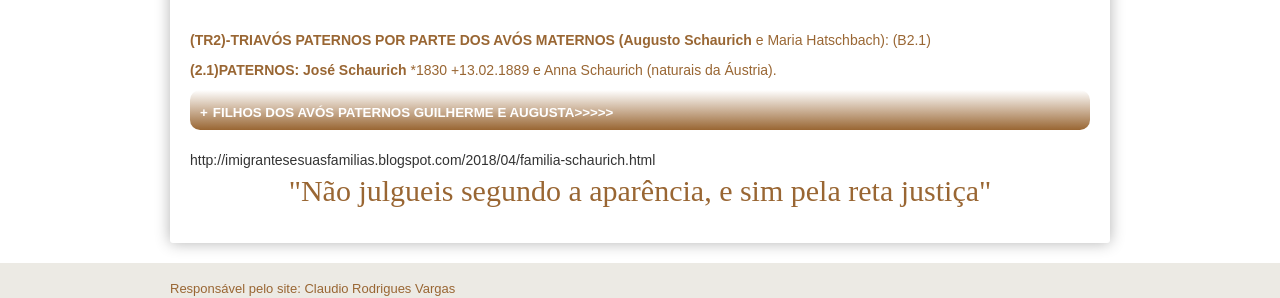
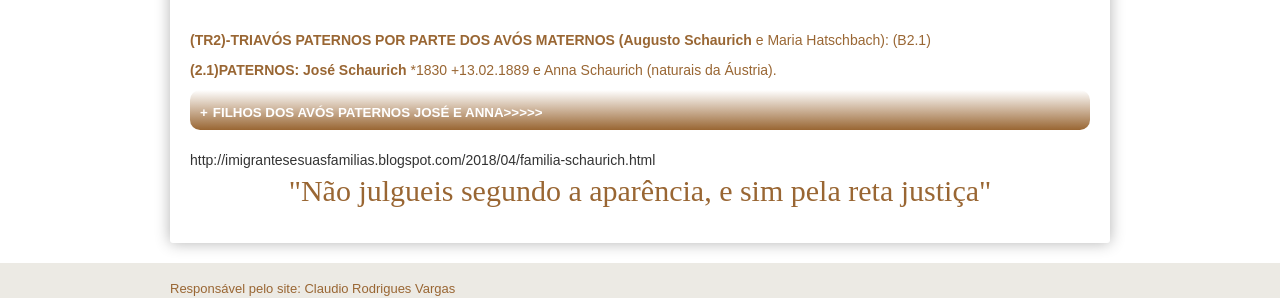
Before and after one commit to claudiovargas1955/claudiovargas1955.github.io, a Jekyll site: the page built from _pages/familia-schaurich.html, in a window 1280 px wide. Shown: the part 1631-1929 px from the top of the page. Built offline with Jekyll 4.4.1, drawn with Linux system fonts in a browser that asks for light colours; some web fonts are replaced.

Commit message:
Update familia-schaurich.html

```diff
--- a/_pages/familia-schaurich.html
+++ b/_pages/familia-schaurich.html
@@ -381,7 +381,7 @@ Ortiz  avós maternos: José da Silva Moura e Francisca Vargas de Moura RC-83).
 
 <p><b>(TR2)-TRIAVÓS PATERNOS POR PARTE DOS AVÓS MATERNOS (Augusto Schaurich </b>e Maria Hatschbach): (B2.1)
 <p><b>(2.1)PATERNOS: José Schaurich </b>*1830 +13.02.1889 e Anna Schaurich (naturais da Áustria).
-<details><summary><b>FILHOS DOS AVÓS PATERNOS GUILHERME E AUGUSTA>>>>></b></summary><br>
+<details><summary><b>FILHOS DOS AVÓS PATERNOS JOSÉ E ANNA>>>>></b></summary><br>
     <p><b>(2.1.1)Francisca: </b>*1850 <br><br>
 
     <b>(2.1.2)Clara: </b>*1854 +12.05.1914 (casou com Guilherme Baisch). <b>FILHOS: </b><br>
```
